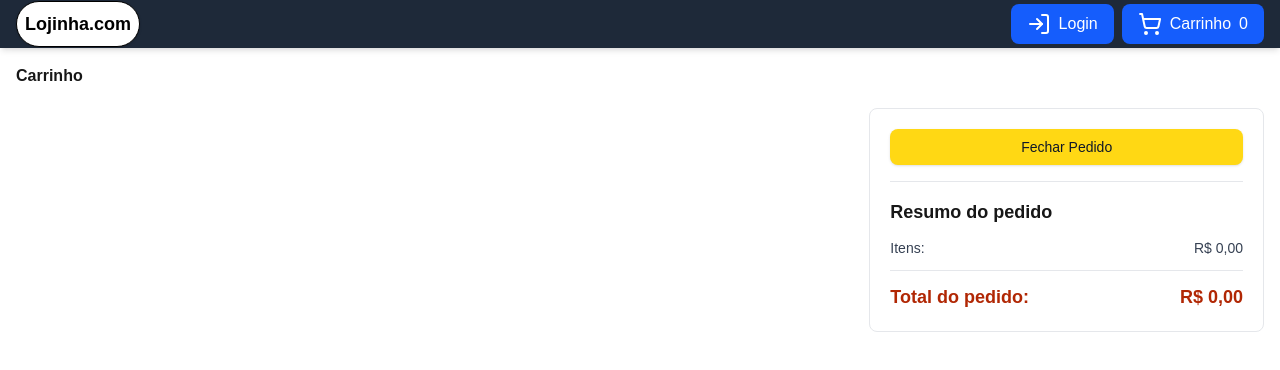
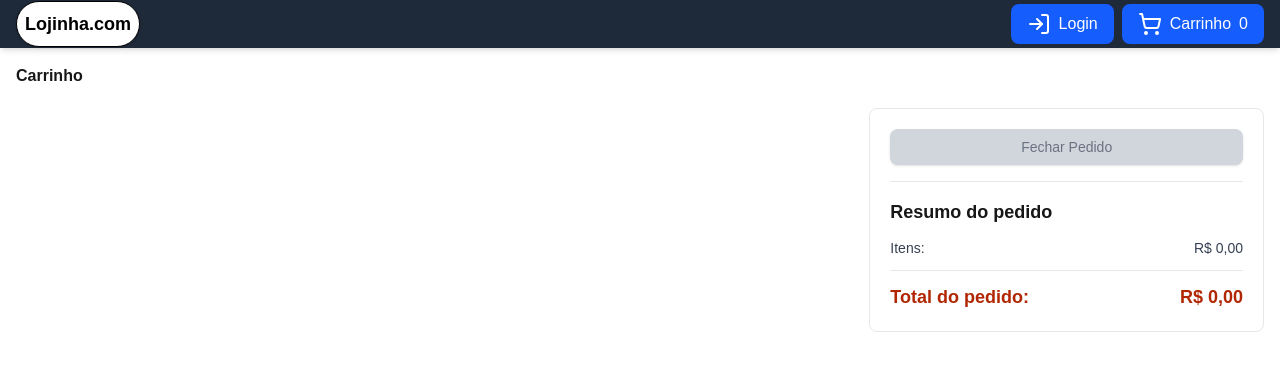
Before and after one commit to Natanielsr/order-system-front, a Next.js app: page /cart in a window 1280 px wide. Shown: the top 370 px of the page. Built offline with nearby package versions, Linux system fonts and the light colour scheme.

Commit message:
disable fechar pedido button when 0 itens

```diff
--- a/app/cart/page.tsx
+++ b/app/cart/page.tsx
@@ -9,7 +9,7 @@ import Link from "next/link";
 import { useEffect } from "react";
 
 export default function Cart() {
-    const { cart, removeFromCart, total, increaseItem, decreaseItem, closeCart } = useCart();
+    const { cart, removeFromCart, total, increaseItem, decreaseItem, closeCart, totalItens } = useCart();
 
     useEffect(() => {
         closeCart();
@@ -36,12 +36,22 @@ export default function Cart() {
             <div className="lg:col-span-1">
                 <div className="border border-gray-200 rounded-lg p-5 sticky top-4">
 
-                    <Link href="/checkout">
+                    {totalItens > 0 ? (
+                        <Link href="/checkout">
+                            <button
+                                className="w-full rounded-lg py-2 text-sm shadow-sm font-medium bg-[#FFD814] hover:bg-[#F7CA00] border-[#FCD200] text-gray-900"
+                            >
+                                Fechar Pedido
+                            </button>
+                        </Link>
+                    ) : (
                         <button
-                            className="cursor-pointer w-full rounded-lg py-2 text-sm shadow-sm font-medium transition-colors bg-[#FFD814] hover:bg-[#F7CA00] border-[#FCD200] text-gray-900">
+                            disabled
+                            className="w-full rounded-lg py-2 text-sm shadow-sm font-medium bg-gray-300 text-gray-500 cursor-not-allowed"
+                        >
                             Fechar Pedido
                         </button>
-                    </Link>
+                    )}
 
                     <hr className="my-4 border-gray-200" />
 
```
